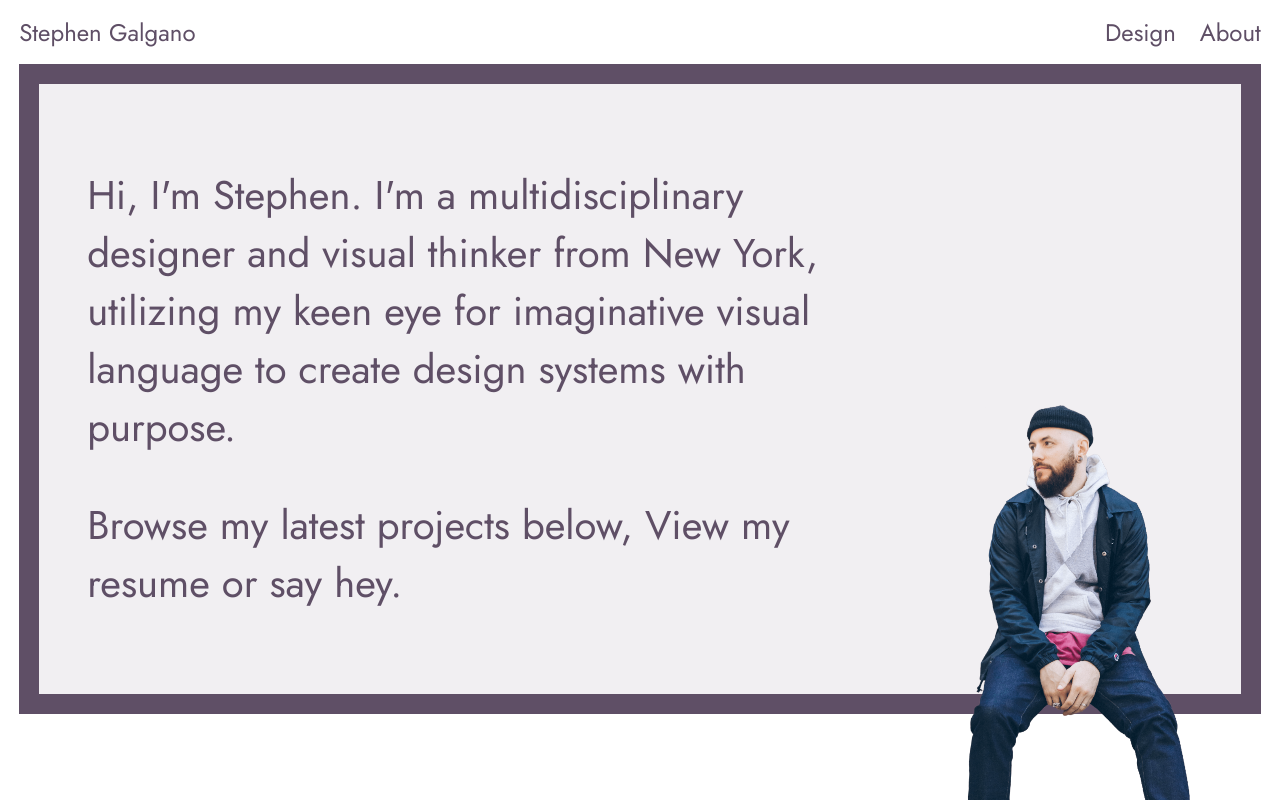
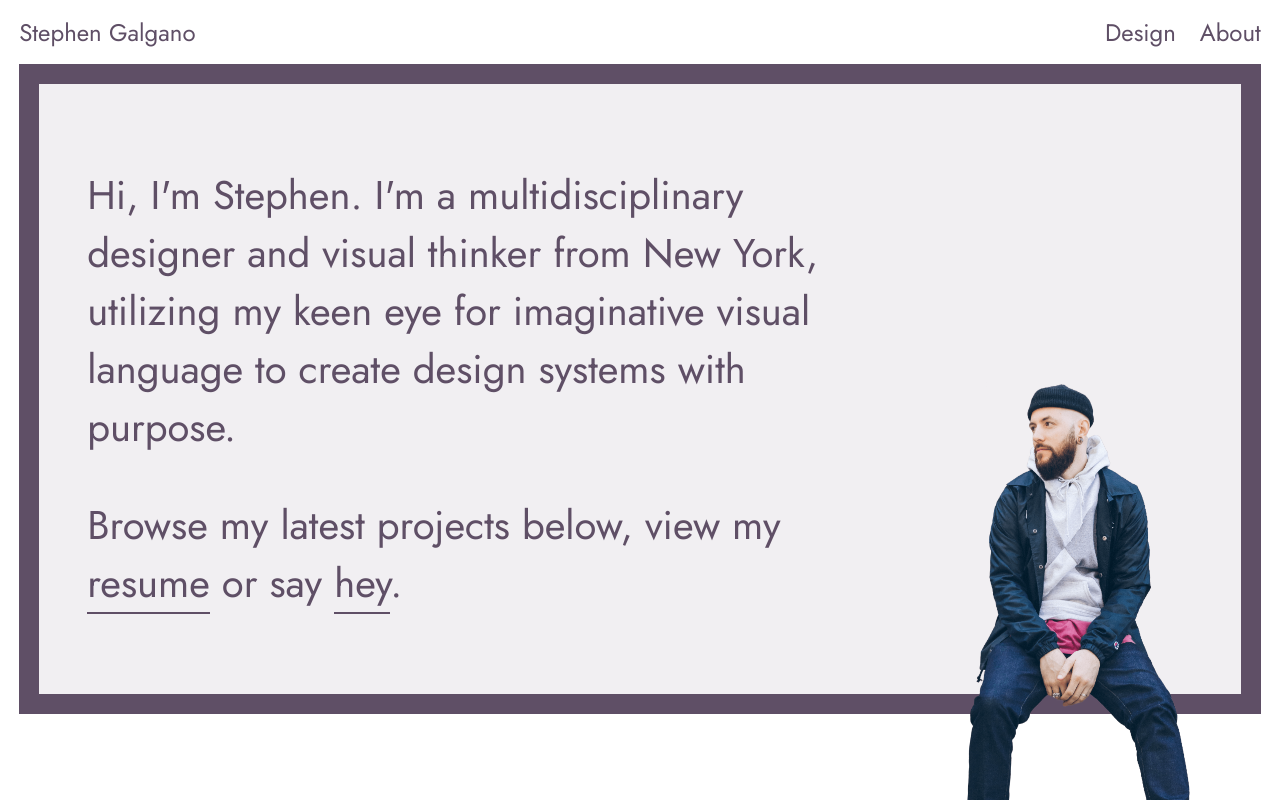
Before and after one commit to brentahrens1/stephen-portfolio, a Next.js app: page / in a window 1280 px wide. Shown: the top 800 px of the page. Built offline with nearby package versions, Linux system fonts and the light colour scheme.

Commit message:
new fixes

```diff
--- a/components/Footer/Footer.tsx
+++ b/components/Footer/Footer.tsx
@@ -9,8 +9,8 @@ export default function Footer() {
         <footer className="footer">
             <div className="footer__inner">
                 <ul>
-                    <li><a href="#">Linkedin</a></li>
-                    <li><a href="#">Resume</a></li>
+                    <li><a href="https://www.linkedin.com/in/stephen-galgano-bb231520a/" target="_blank">Linkedin</a></li>
+                    <li><a href="/resume/STEPHEN_GALGANO_GD_RESUME_2021.pdf">Resume</a></li>
                     <li><a href="mailto:stephenjgalgano@gmail.com">stephenjgalgano@gmail.com</a></li>
                 </ul>
                 <svg onClick={backToTop} className="back-to-top" width="16" height="35" viewBox="0 0 16 35" fill="none" xmlns="http://www.w3.org/2000/svg">
--- a/components/InfoBlock/InfoBlock.tsx
+++ b/components/InfoBlock/InfoBlock.tsx
@@ -5,10 +5,10 @@ export default function InfoBlock() {
         <div className="info-block">
             <div>
                 <p>Hi, I&#39;m Stephen. I&#39;m a multidisciplinary designer and visual thinker from New York, utilizing my keen eye for imaginative visual language to create design systems with purpose.</p>
-                <p>Browse my latest projects below, View my resume or say hey.</p>
+                <p>Browse my latest projects below, view my <a className="link" href="/resume/STEPHEN_GALGANO_GD_RESUME_2021.pdf" target="_blank">resume</a> or say <a className="link" href="mailto:stephenjgalgano@gmail.com" target="_blank">hey</a>.</p>
             </div>
             <div className="info-block__image">
-                <Image src='/images/Stephen/july-home.png' width={380} height={780} layout="responsive" priority alt="Stephen Galgano | Portfolio" />
+                <Image src='/images/Stephen/july-home.png' width={470} height={1000} layout="responsive" priority alt="Stephen Galgano | Portfolio" />
             </div>
         </div>
     )
--- a/components/Nav/Nav.tsx
+++ b/components/Nav/Nav.tsx
@@ -7,7 +7,7 @@ export default function Nav() {
         <nav className="nav">
             <p><Link href="/"><a>Stephen Galgano</a></Link></p>
             <ul>
-                <li><Link href="/design"><a>Design</a></Link></li>
+                <li><Link href="#design"><a>Design</a></Link></li>
                 <li><Link href="/about"><a>About</a></Link></li>
             </ul>
             <div className="nav__burger" onClick={() => setNavToggle(!navToggle)}>
--- a/const/projectList.tsx
+++ b/const/projectList.tsx
@@ -43,7 +43,7 @@ export const projectList = [
     },
     {
         img: kidQuix,
-        title: 'Kid Quixot',
+        title: 'Kid Quixote',
         background: '#343C38',
         link: '/kid-quixote',
         color: '#fff'
--- a/pages/about.tsx
+++ b/pages/about.tsx
@@ -12,7 +12,7 @@ export default function About() {
                         <h1>Who is Stephen Galgano?</h1>
                         <h2>I&apos;m a Multi-disciplinary Desinger & Visual Thinker from New York</h2>
                         <p>Relentlessly pursuing new ways to communicate, collaborate and connect with people through design and music.</p>
-                        <button><a href="#">View Resume</a></button>
+                        <button><a href="/resume/STEPHEN_GALGANO_GD_RESUME_2021.pdf" target="_blank">View Resume</a></button>
                     </div>
                 </div>
             </div>
--- a/pages/index.tsx
+++ b/pages/index.tsx
@@ -7,7 +7,9 @@ export default function Home() {
   return (
     <div className="app">
       <InfoBlock />
-      <ProjectGrid />
+      <div id="design">
+        <ProjectGrid />
+      </div>
     </div>
   )
 }
--- a/styles/scss/components/_info-block.scss
+++ b/styles/scss/components/_info-block.scss
@@ -16,6 +16,10 @@
     }
     @include atExtraSmall {
         border: 1rem solid $purple;
+    }
+
+    .link {
+        border-bottom: 2px solid $purple;
     }
 
     p {
```
Also changed, not shown: 1 other file (tests, documents, lock files or other folders).
